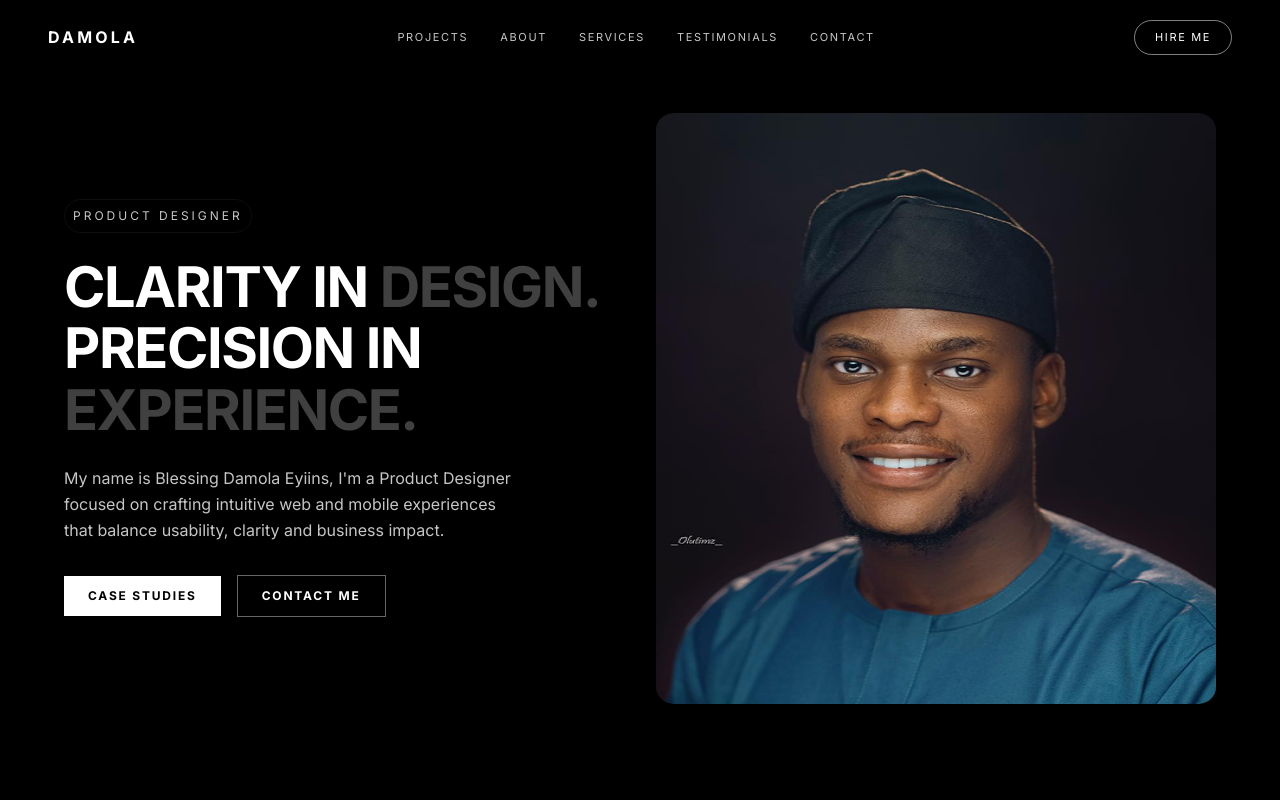
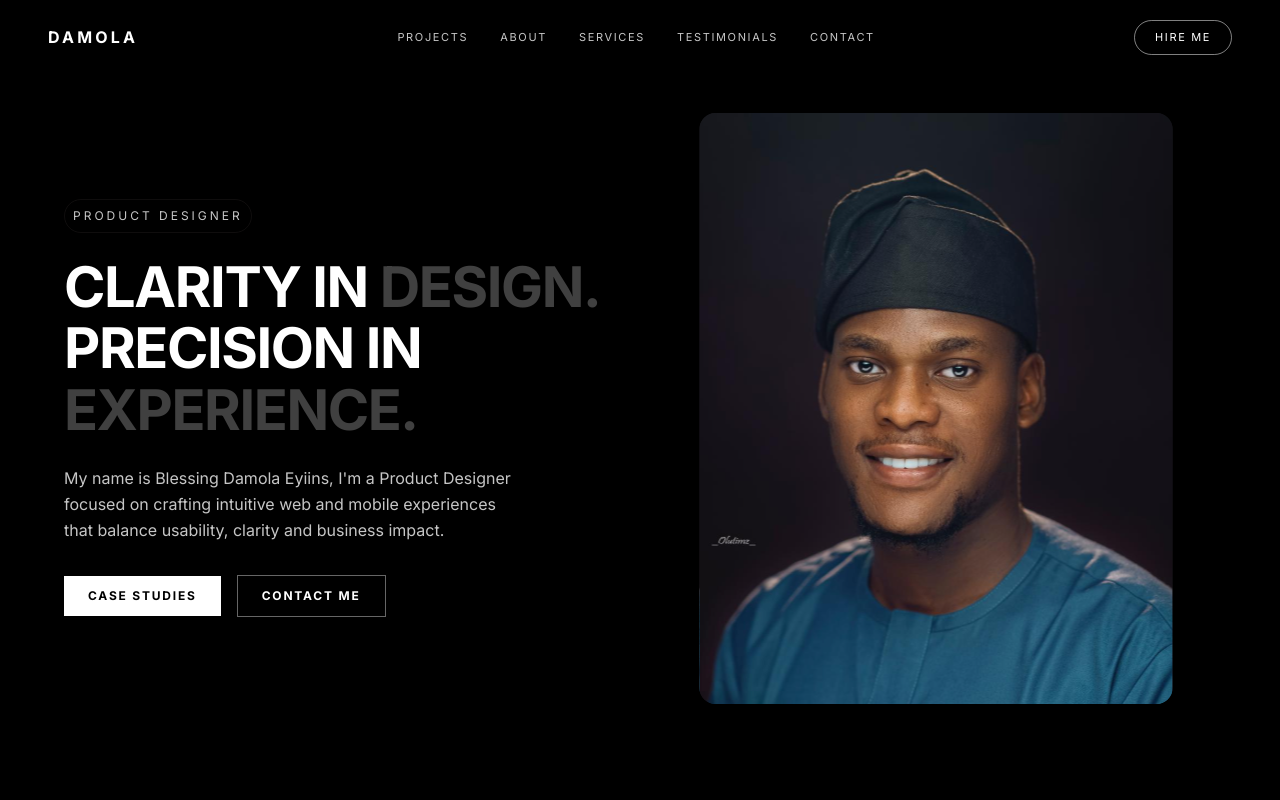
Before and after one commit to superwaih/damola, a Next.js app: page / in a window 1280 px wide. Shown: the top 800 px of the page. Built offline with nearby package versions, Linux system fonts and the light colour scheme.

Commit message:
Refactor code structure for improved readability and maintainability

```diff
--- a/components/Hero.tsx
+++ b/components/Hero.tsx
@@ -94,7 +94,7 @@ export default function Hero() {
           <div className="relative w-30.75 h-38.5 md:w-full md:h-147.75 rounded-2xl overflow-hidden">
             {/* <PortraitPlaceholder /> */}
             <Image
-            src="/images/blessing.png"
+            src="/blessing.svg"
             alt="Blessing Damola Eyiins"
            fill
             />
```
Also changed, not shown: public/blessing.svg (added).
